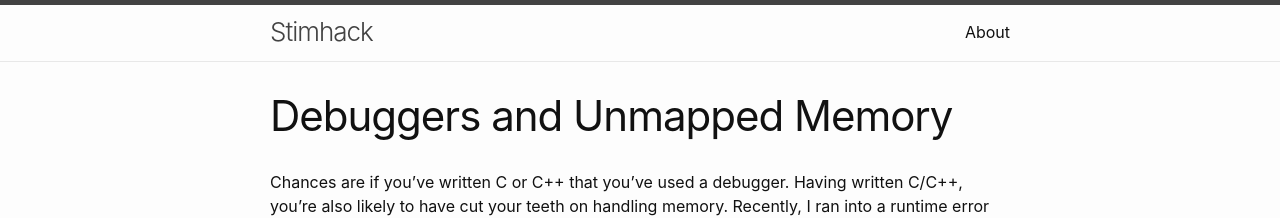
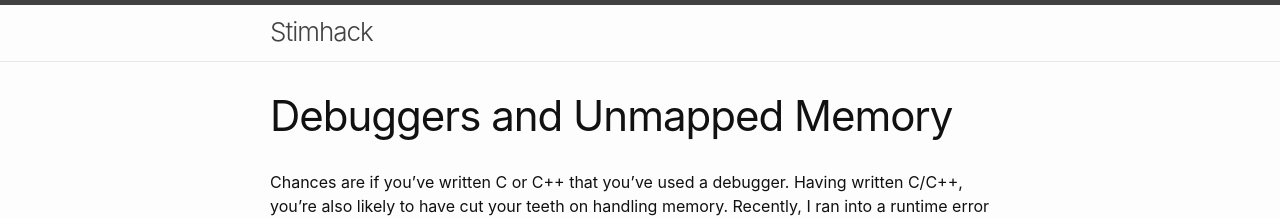
Before and after one commit to cyberfeeder/cyberfeeder.github.io, a Jekyll site: the page built from _posts/1000-01-01-debuggers-and-unmapped-memory.md, in a window 1280 px wide. Shown: the top 218 px of the page. Built offline with Jekyll 4.4.1, drawn with Linux system fonts in a browser that asks for light colours.

Commit message:
Remove about and site nav

```diff
--- a/_includes/header.html
+++ b/_includes/header.html
@@ -7,7 +7,7 @@
     <a class="site-title" rel="author" href="{{ "/" | relative_url }}">{{ site.title | escape }}</a>
 
     {%- if titles_size > 0 -%}
-      <nav class="site-nav">
+      <!--nav class="site-nav">
         <input type="checkbox" id="nav-trigger" class="nav-trigger" />
         <label for="nav-trigger">
           <span class="menu-icon">
@@ -25,7 +25,7 @@
             {%- endif -%}
           {%- endfor -%}
         </div>
-      </nav>
+      </nav-->
     {%- endif -%}
   </div>
 </header>
```
